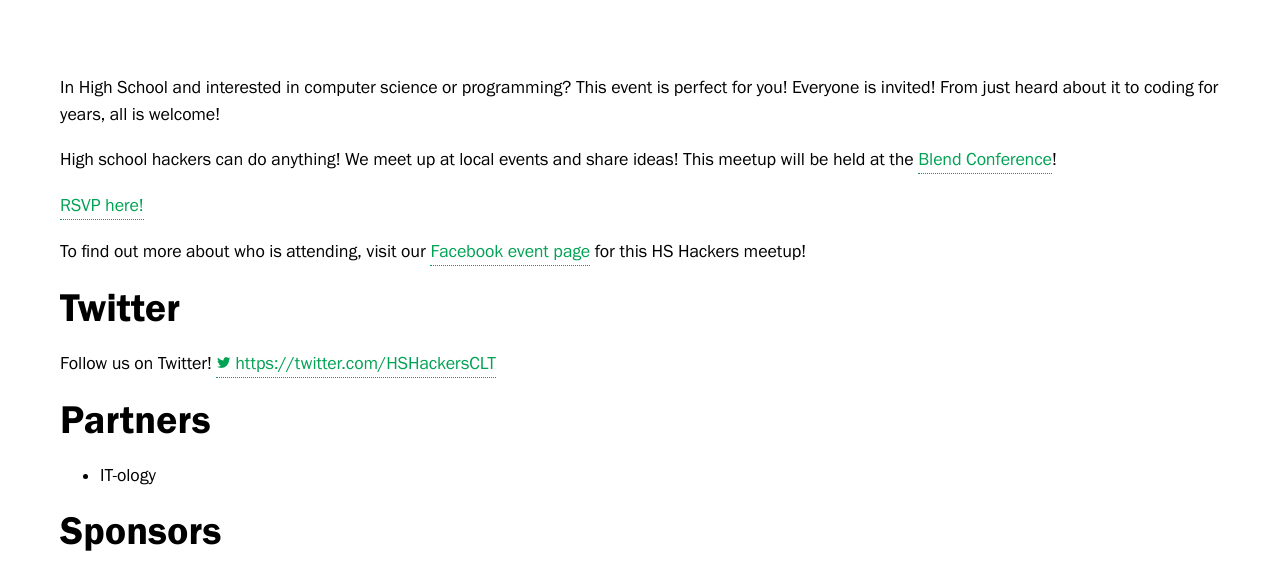
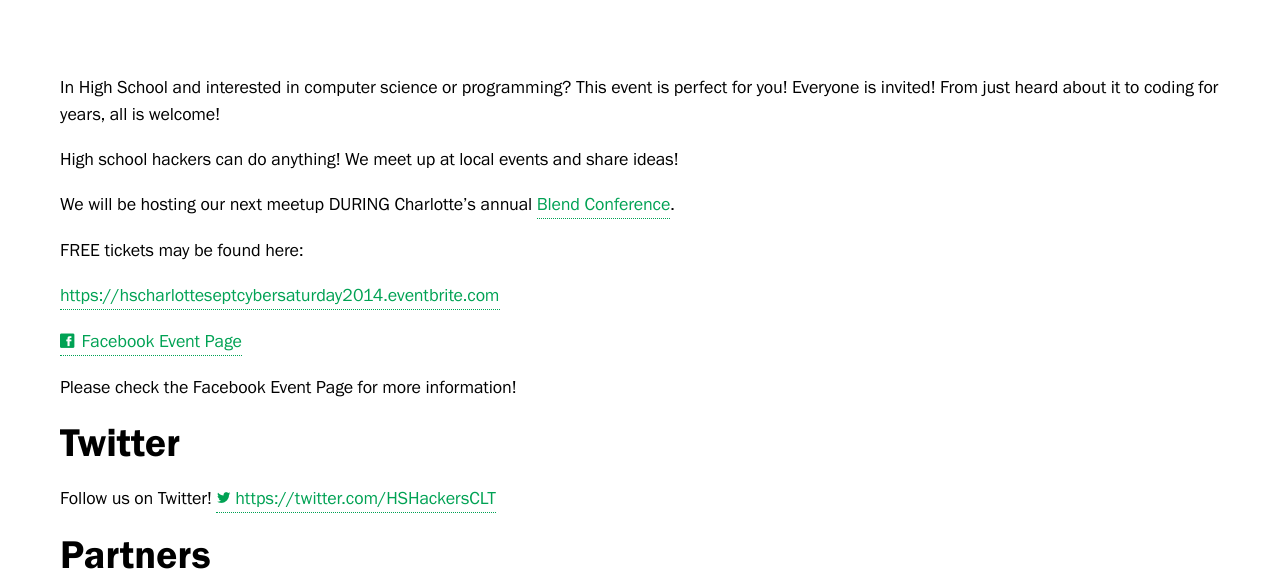
Before and after one commit to hshackers/clt, a Jekyll site: the page built from _posts/meetups/2014-09-20-meetup-1.md, in a window 1280 px wide and 900 px high, scrolled down 354 px, cut to the strip 111-687 px from the top of the window. Built offline with Jekyll 4.4.1, drawn with Linux system fonts in a browser that asks for light colours; nearby versions of some CDN libraries; comment, search, counter and statistics services are not loaded.

Commit message:
Update 2014-09-20-meetup-1.md

```diff
--- a/_posts/meetups/2014-09-20-meetup-1.md
+++ b/_posts/meetups/2014-09-20-meetup-1.md
@@ -16,12 +16,23 @@
 
 
 High school hackers can do anything! We meet up at local events and share ideas!
-This meetup will be held at the [Blend Conference](http://2014.blendconf.com/)!
 
 
-[RSVP here!](https://hscharlotteseptcybersaturday2014.eventbrite.com)
+We will be hosting our next meetup DURING Charlotte's annual [Blend Conference](http://2014.blendconf.com/).
 
-To find out more about who is attending, visit our [Facebook event page](https://www.facebook.com/events/508354909295479/) for this HS Hackers meetup!
+
+FREE tickets may be found here:
+
+[https://hscharlotteseptcybersaturday2014.eventbrite.com](https://hscharlotteseptcybersaturday2014.eventbrite.com)
+
+
+
+<a href="https://www.facebook.com/events/508354909295479/" target="_blank" class="btn btn-facebook"><i class="icon-facebook"> </i>Facebook Event Page</a>
+
+
+Please check the Facebook Event Page for more information!
+
+
 
 
 ## Twitter
```
